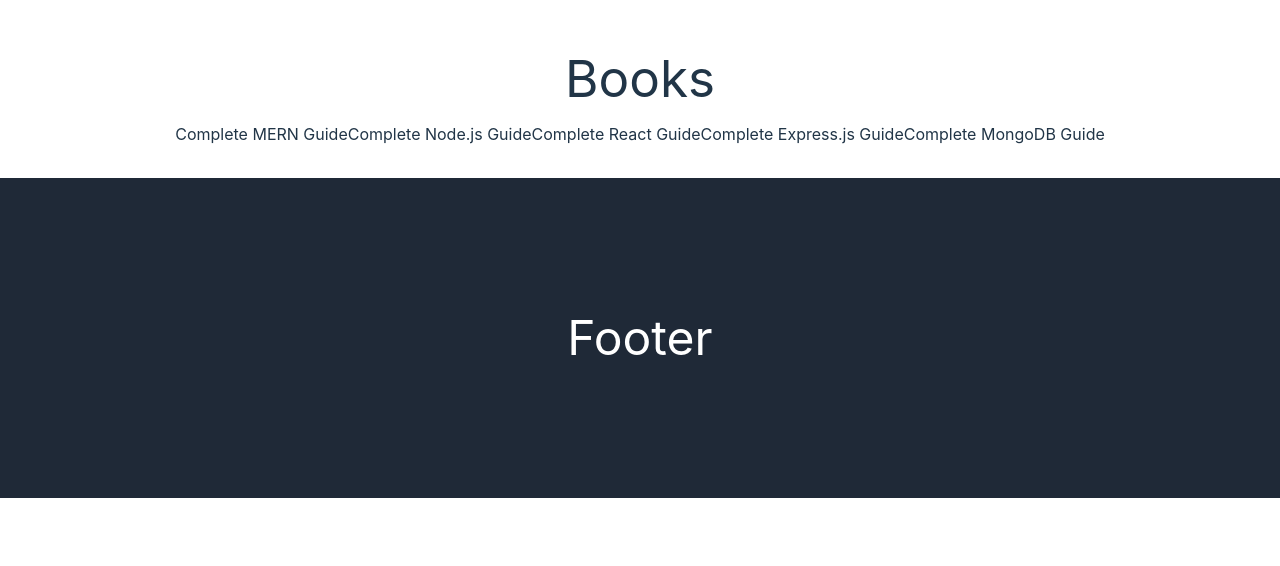
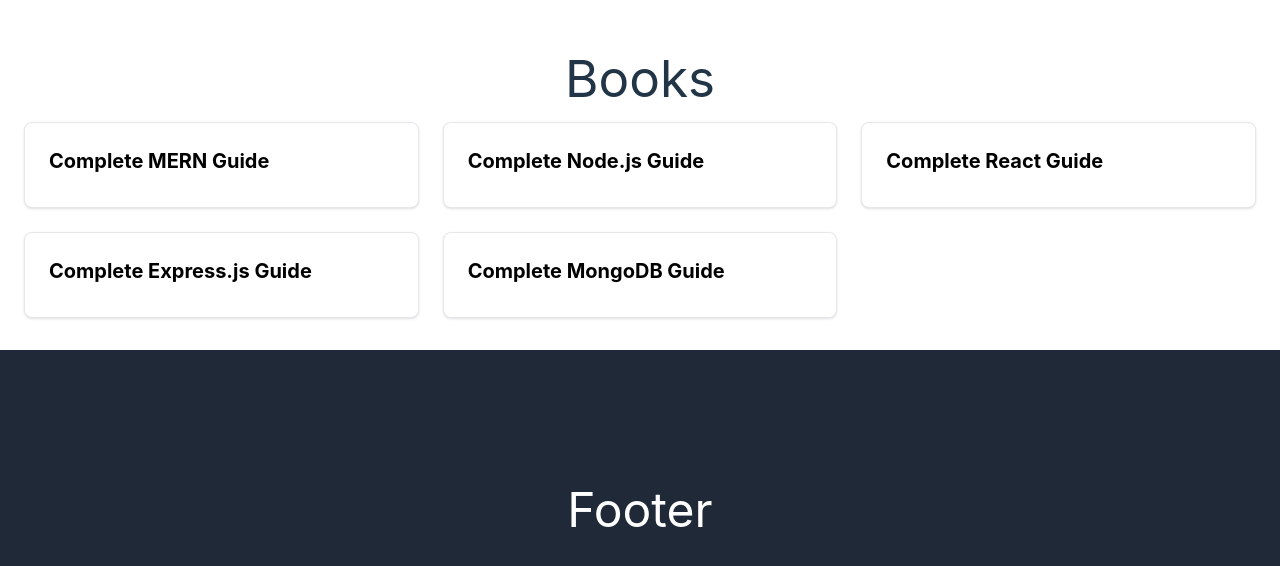
Before and after one commit to Valeriusdev/react-library-app, a React (Vite) app: page /books in a window 1280 px wide. Shown: the part 782-1348 px from the top of the page. Before the commit the page ends 1280 px from the top, so only its background shows below. Built offline with nearby package versions, Linux system fonts and the light colour scheme.

Commit message:
update BooksLayout component styling

```diff
--- a/src/layout/BooksLayout.jsx
+++ b/src/layout/BooksLayout.jsx
@@ -14,9 +14,15 @@ const BooksLayout = () => {
           <div className="flex justify-center w-full">
             <h1>Books</h1>
           </div>
-          <div className="flex justify-center w-full">
+          <div className="grid grid-cols-1 md:grid-cols-2 lg:grid-cols-3 gap-6 max-w-7xl mx-auto">
             {books.map((book) =>(
-              <Link to={`books/${book.slug}`} key={book.id}>{book.title}</Link>
+              <Link
+                to={`books/${book.slug}`}
+                key={book.id}
+                className="block p-6 bg-white border border-gray-200 rounded-lg shadow hover:bg-gray-200 transition-all"
+              >
+                <h2 className="mb-2 text-xl font-bold text-black">{book.title}</h2>
+              </Link>
             ))}
           </div>
         </div>
```
